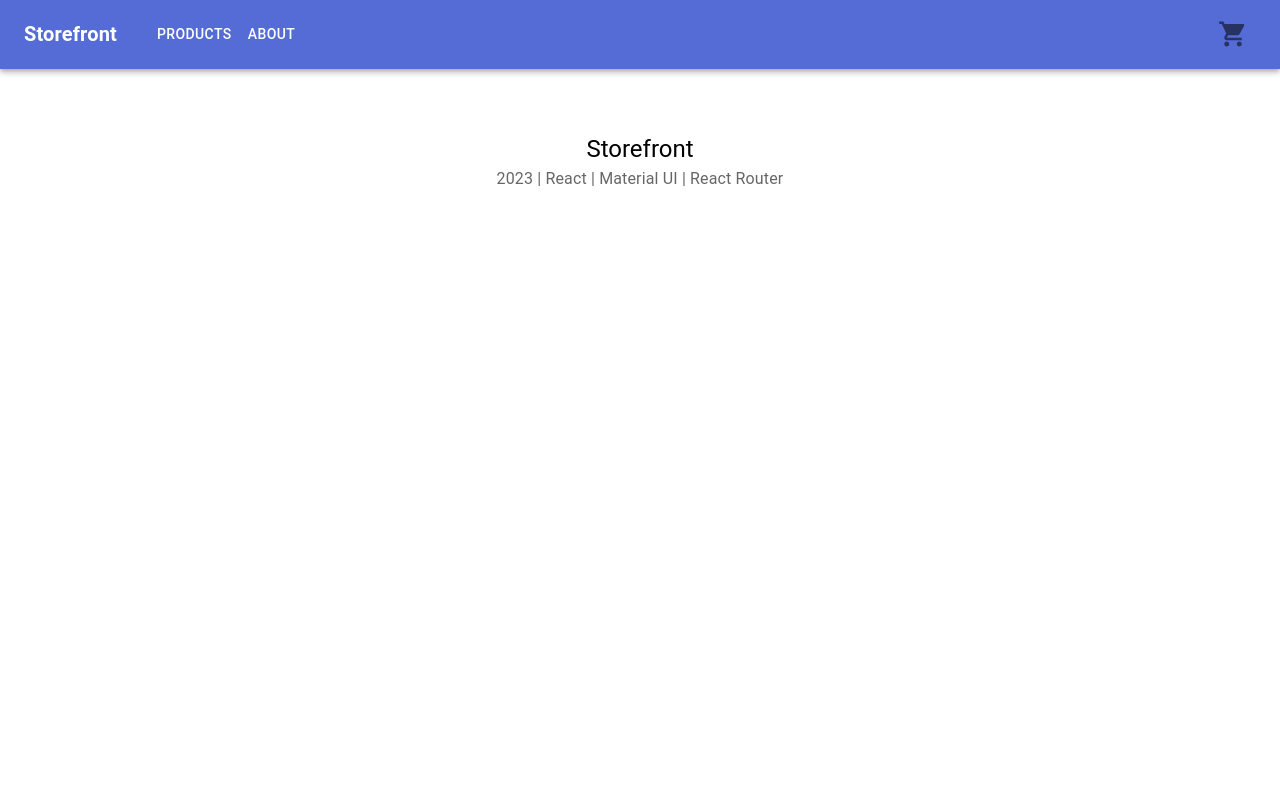
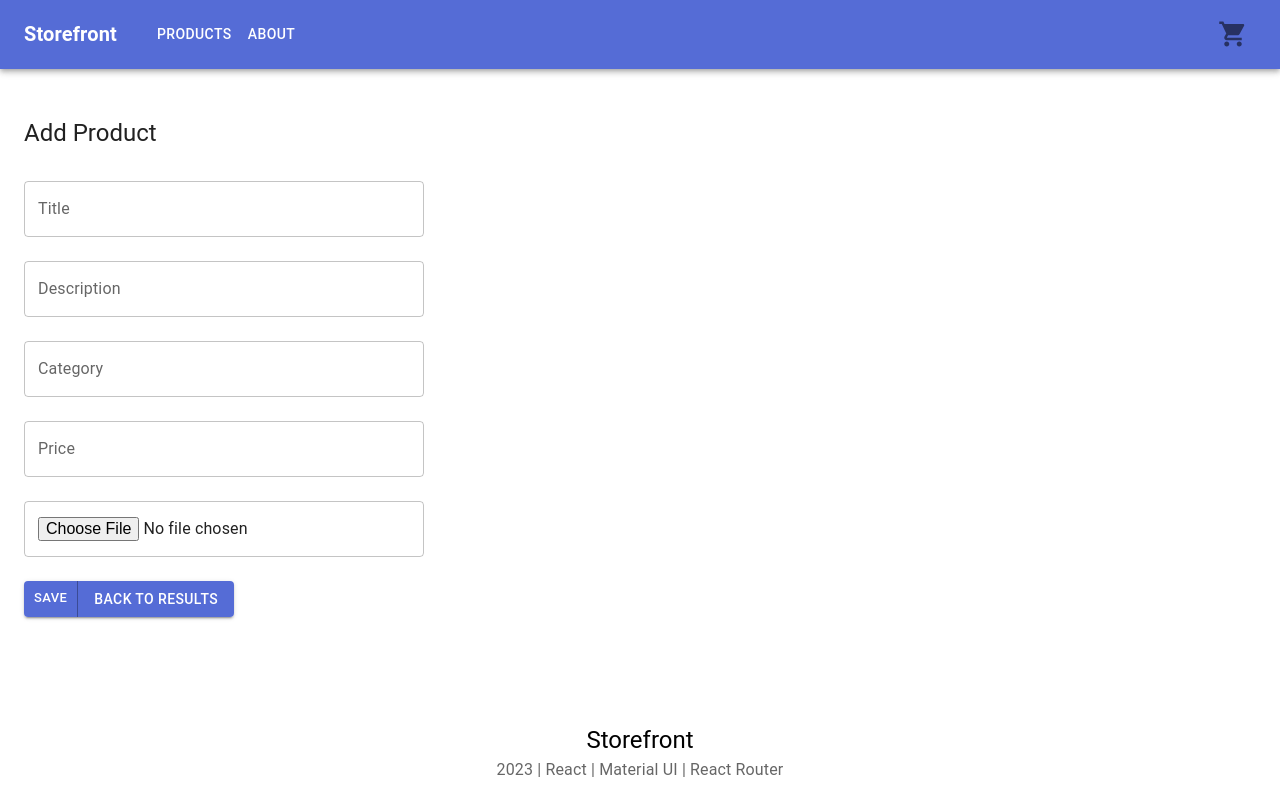
Before and after one commit to ApolloCrysis/react-store-front, a React app: page /add-product in a window 1280 px wide. Built offline with nearby package versions, Linux system fonts and the light colour scheme.

Commit message:
Add Product work
added AddProduct component + jsx
added react-hook-form as package
added addProduct route to app
updated footer to be at the bottom of the page
added add product button to products page

```diff
--- a/package.json
+++ b/package.json
@@ -14,6 +14,7 @@
     "@mui/material": "^5.11.15",
     "react": "^18.2.0",
     "react-dom": "^18.2.0",
+    "react-hook-form": "^7.43.9",
     "react-router-dom": "^6.3.0"
   },
   "devDependencies": {
--- a/src/App.tsx
+++ b/src/App.tsx
@@ -9,6 +9,7 @@ const HomeComponent = lazy(() => import("./pages/Home"));
 const ProductComponent = lazy(() => import("./pages/Product"));
 const ProductsComponent = lazy(() => import("./pages/Products"));
 const AboutComponent = lazy(() => import("./pages/About"));
+const AddProductComponent = lazy(() => import("./pages/AddProduct"));
 
 export default function App() {
   return (
@@ -20,6 +21,7 @@ export default function App() {
           <Route path="/product/:id" element={<ProductComponent />} />
           <Route path="/cart" element={<CartComponent />} />
           <Route path="/about" element={<AboutComponent />} />
+          <Route path="/add-product" element={<AddProductComponent />} />
         </Routes>
       </Suspense>
     </Layout>
--- a/src/components/Layout/Footer.tsx
+++ b/src/components/Layout/Footer.tsx
@@ -4,11 +4,13 @@ import { Container } from "@mui/system";
 export const Footer = () => {
   return (
     <Box
+      component="footer"
       sx={{
         width: "100%",
         height: "auto",
         paddingTop: "1rem",
         paddingBottom: "1rem",
+        marginTop: "auto",
       }}
     >
       <Container maxWidth="lg">
--- a/src/components/Layout/index.tsx
+++ b/src/components/Layout/index.tsx
@@ -5,7 +5,7 @@ import { Navbar } from "./Navbar";
 
 export const Layout = ({ children }: React.PropsWithChildren) => {
   return (
-    <Box>
+    <Box minHeight={"100vh"} display={"flex"} flexDirection={"column"}>
       <Navbar />
       <Container maxWidth={false}>{children}</Container>
       <Footer />
--- /dev/null
+++ b/src/pages/AddProduct.tsx
@@ -0,0 +1,103 @@
+import { Box, ButtonGroup } from "@mui/material";
+import Button from "@mui/material/Button";
+import TextField from "@mui/material/TextField/TextField";
+import Typography from "@mui/material/Typography";
+import { useForm, Controller } from "react-hook-form";
+import { Link } from "react-router-dom";
+import { Product } from "src/types/product";
+
+const AddProduct = () => {
+  const { control, handleSubmit } = useForm<Product>();
+
+  const formSubmit = handleSubmit((data) => alert(JSON.stringify(data)));
+  return (
+    <Box maxWidth={400}>
+      <Box mb={"2rem"}>
+        <Typography variant="h5" component="h3">
+          Add Product
+        </Typography>
+      </Box>
+      <form onSubmit={formSubmit}>
+        <Controller
+          name="title"
+          control={control}
+          rules={{ required: true }}
+          render={({ field, fieldState: { error } }) => (
+            <TextField
+              {...field}
+              sx={{ mb: 3 }}
+              fullWidth
+              variant="outlined"
+              label="Title"
+              error={error !== undefined}
+              helperText={error ? "Title is required" : ""}
+            />
+          )}
+        />
+        <Controller
+          name="description"
+          control={control}
+          render={({ field }) => (
+            <TextField
+              {...field}
+              sx={{ mb: 3 }}
+              fullWidth
+              variant="outlined"
+              label="Description"
+            />
+          )}
+        />
+        <Controller
+          name="category"
+          control={control}
+          render={({ field }) => (
+            <TextField
+              {...field}
+              sx={{ mb: 3 }}
+              fullWidth
+              variant="outlined"
+              label="Category"
+            />
+          )}
+        />
+        <Controller
+          name="price"
+          control={control}
+          render={({ field }) => (
+            <TextField
+              {...field}
+              sx={{ mb: 3 }}
+              fullWidth
+              variant="outlined"
+              label="Price"
+              type="number"
+            />
+          )}
+        />
+        <Controller
+          name="image"
+          control={control}
+          render={({ field }) => (
+            <TextField
+              {...field}
+              sx={{ mb: 3 }}
+              fullWidth
+              variant="outlined"
+              type="file"
+            />
+          )}
+        />
+        <ButtonGroup variant="contained">
+          <Button size="small" type="submit">
+            Save
+          </Button>
+          <Link to={"/products"} style={{ textDecoration: "none" }}>
+            <Button type="button">Back to results</Button>
+          </Link>
+        </ButtonGroup>
+      </form>
+    </Box>
+  );
+};
+
+export default AddProduct;
--- a/src/pages/Cart.tsx
+++ b/src/pages/Cart.tsx
@@ -13,11 +13,28 @@ const Cart = () => {
     return (
       <Box mt={5}>
         <Typography variant={"body1"}>No items in cart</Typography>
+        <Link
+          to="/products"
+          style={{
+            display: "flex",
+            width: "fit-content",
+            textDecoration: "none",
+            marginBottom: "1rem",
+            marginTop: "1rem",
+          }}
+        >
+          <ArrowBackIcon />
+          <Typography variant="body1">Continue Shopping</Typography>
+        </Link>
       </Box>
     );
   }
 
   return (
+    <>
+      <Box>
+        <Typography variant="h4">Your cart</Typography>
+      </Box>
       <Box>
         <Link
           to="/products"
@@ -26,6 +43,7 @@ const Cart = () => {
             width: "fit-content",
             textDecoration: "none",
             marginBottom: "1rem",
+            marginTop: "1rem",
           }}
         >
           <ArrowBackIcon />
@@ -50,6 +68,7 @@ const Cart = () => {
           </Box>
         </Box>
       </Box>
+    </>
   );
 };
 
--- a/src/pages/Products.tsx
+++ b/src/pages/Products.tsx
@@ -45,8 +45,13 @@ const Products = () => {
 
   return (
     <>
-      <Box mb={"2rem"}>
+      <Box mb={"2rem"} display="flex" justifyContent="space-between">
         <Typography variant="h4">Products</Typography>
+        <Link to={"/add-product"} style={{ textDecoration: "none" }}>
+          <Button variant="contained" type="button">
+            Add Product
+          </Button>
+        </Link>
       </Box>
       <Grid
         container
```
Also changed, not shown: 1 other file (tests, documents, lock files or other folders). Lines whose indentation alone changed are shown as unchanged.
